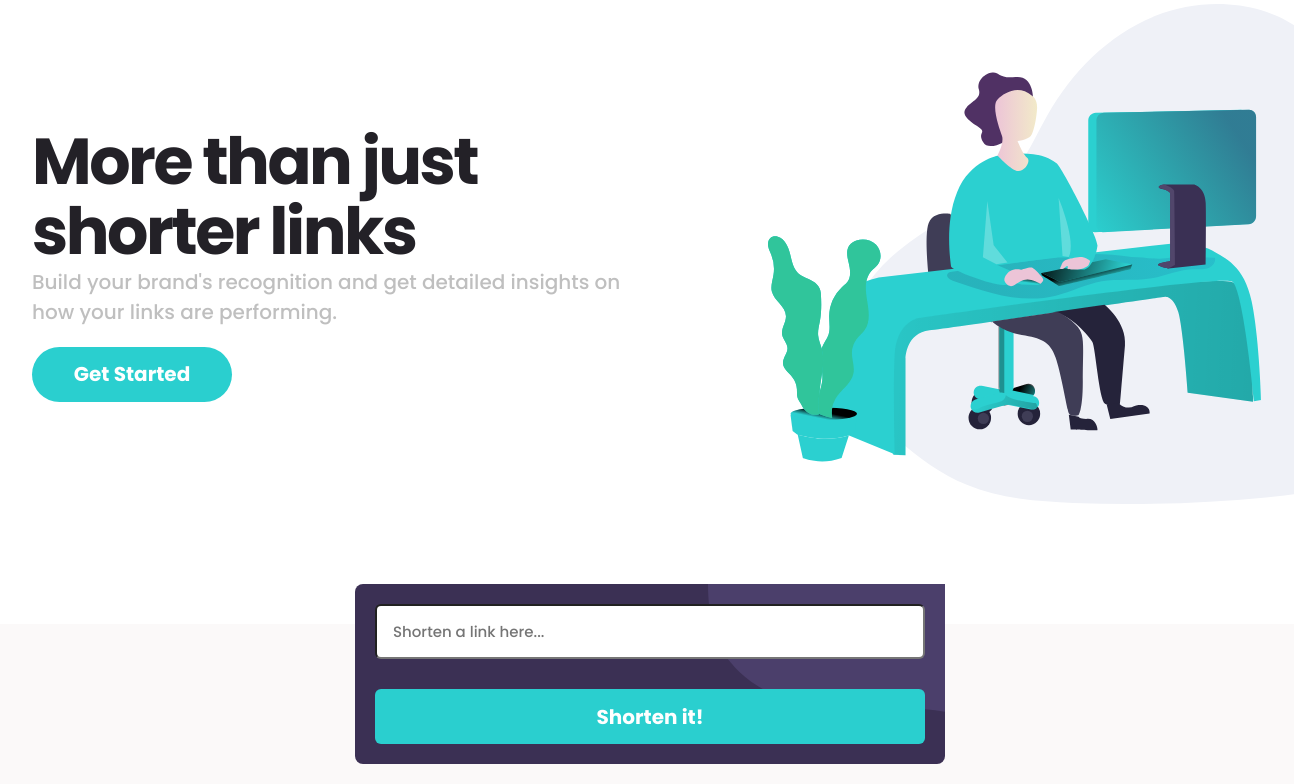
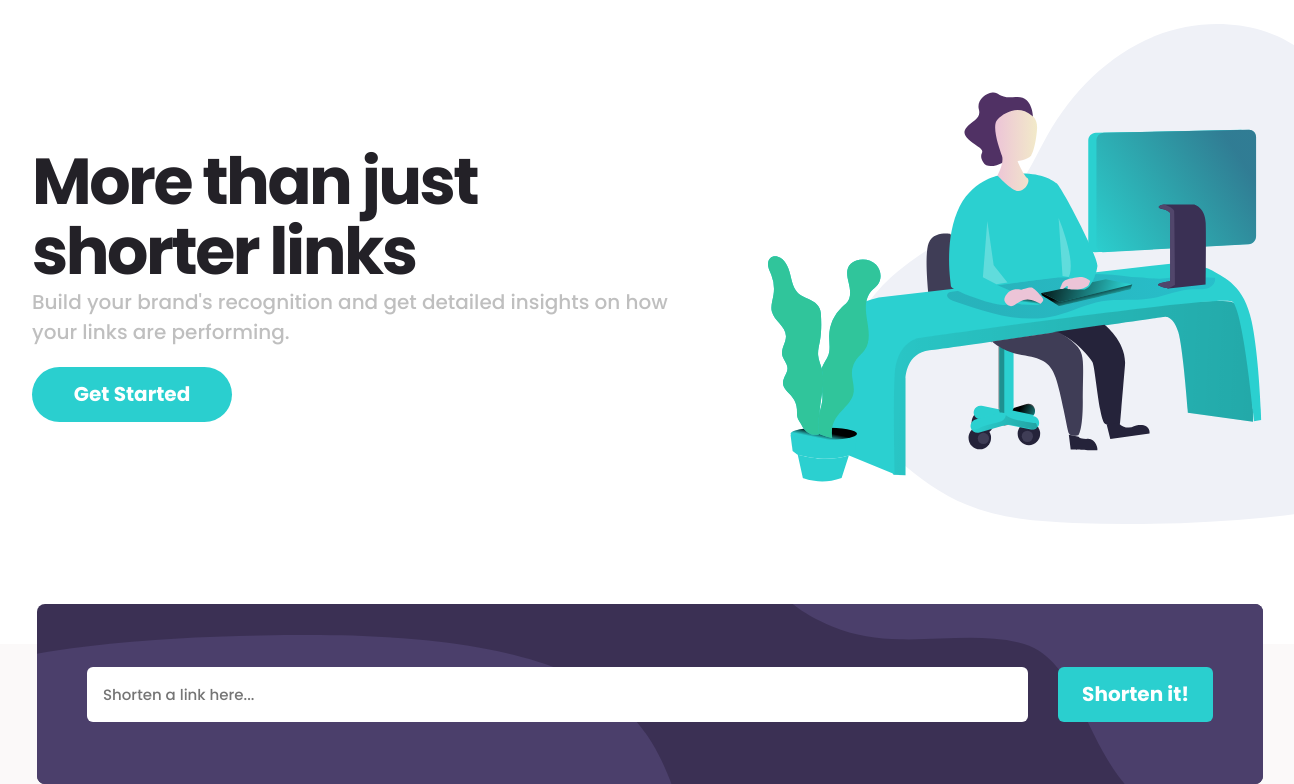
Before and after one commit to MBerry97/url-shortener, a React (Create React App) app: page / in a window 1536 px wide. Shown: the part 100-884 px from the top of the page, without its empty margins (118-1412 px from the left). Built offline with nearby package versions, Linux system fonts and the light colour scheme.

Commit message:
text with input is now responsive

```diff
--- a/src/Components/Layout/Main/Main.css
+++ b/src/Components/Layout/Main/Main.css
@@ -14,7 +14,7 @@ main > div,
   display: flex;
   flex-direction: column;
   align-items: center;
-  max-width: 59rem;
+  max-width: 79rem;
 
   overflow: hidden;
   padding: 0rem 1.6rem;
@@ -137,7 +137,7 @@ main > div,
 .workingImage_container,
 .mainIntroduction_container,
 .mainLinks_container {
-  max-width: 59rem;
+  max-width: 79rem;
 }
 
 @media only screen and (min-width: 1440px) {
@@ -147,6 +147,7 @@ main > div,
     padding: 0rem 0rem 0rem 15rem;
     flex-direction: row-reverse;
     justify-content: space-between;
+    margin-top: 2rem;
   }
 
   .workingImage_container {
@@ -162,6 +163,7 @@ main > div,
     display: flex;
     align-items: flex-start;
     /* min-width: 45rem; */
+    max-width: 65rem;
   }
 
   .mainIntroduction_container span {
@@ -177,4 +179,9 @@ main > div,
     font-weight: 500;
     margin: 0rem 0rem 2rem 0rem;
   }
+
+  .mainLinks_container {
+    max-width: 100%;
+    width: calc(100% - 27.8rem);
+  }
 }
--- a/src/Components/Layout/Main/Main.jsx
+++ b/src/Components/Layout/Main/Main.jsx
@@ -9,7 +9,6 @@ import StatisticsBox from '../../Templates/StatisticsBox/StatisticsBox';
 import detailedImage from '../../../assets/icon-detailed-records.svg';
 import customizableImage from '../../../assets/icon-fully-customizable.svg';
 import boostImgMob from '../../../assets/bg-boost-mobile.svg';
-import useFetch from '../../../Hooks/useFetch';
 import LinkBox from '../../Templates/LinkBox/LinkBox';
 
 export default function Main() {
--- a/src/Components/Templates/TextInputWithButton/TextInputWithButton.css
+++ b/src/Components/Templates/TextInputWithButton/TextInputWithButton.css
@@ -6,6 +6,7 @@
   position: absolute;
   width: 100%;
   top: -9rem;
+  overflow: hidden;
 }
 .textInputWithButton_container img {
   position: absolute;
@@ -35,6 +36,7 @@
   font-size: 1.5rem;
   color: var(--neutral-gray);
   border-radius: 0.6rem;
+  border: none;
 }
 
 .textInputWithButton_container input:focus {
@@ -50,3 +52,38 @@
   font-weight: 500;
   color: var(--secondary-red);
 }
+
+@media only screen and (min-width: 1440px) {
+  .textInputWithButton_container {
+    display: flex;
+
+    align-items: center;
+    padding: 0rem 5rem;
+  }
+  .textInputWithButton_container form {
+    flex-direction: row;
+    width: 100%;
+    height: fit-content;
+  }
+  .textInputWithButton_container input {
+    flex-grow: 1;
+    margin-right: 3rem;
+  }
+
+  .textInputWithButton_container button {
+    width: 18rem;
+  }
+
+  .textInputWithButton_container form span {
+    position: absolute;
+    top: 13rem;
+    left: 5.4rem;
+    z-index: 2;
+  }
+
+  .textInputWithButton_container img {
+    position: absolute;
+    width: 100%;
+    height: 100%;
+  }
+}
--- a/src/Components/Templates/TextInputWithButton/TextInputWithButton.jsx
+++ b/src/Components/Templates/TextInputWithButton/TextInputWithButton.jsx
@@ -1,12 +1,22 @@
-import React, { useState } from 'react';
+import React, { useState, useContext } from 'react';
 import Button from '../../Shared/Button/Button';
 import './TextInputWithButton.css';
 import mobileShortenBg from '../../../assets/bg-shorten-mobile.svg';
+import desktopShortenBg from '../../../assets/bg-shorten-desktop.svg';
+import { homePageContext } from '../../../Contexts/HomePageContext';
 
 export default function TextInputWithButton({ onSubmit, isError }) {
+  const { isDesktopWidth } = useContext(homePageContext);
   return (
     <div className="textInputWithButton_container">
-      <img src={mobileShortenBg} alt="background illustration" />
+      {!isDesktopWidth && (
+        <img src={mobileShortenBg} alt="background illustration" />
+      )}
+
+      {isDesktopWidth && (
+        <img src={desktopShortenBg} alt="background illustration" />
+      )}
+
       <form onSubmit={(e) => onSubmit(e)}>
         <input
           type="text"
```
